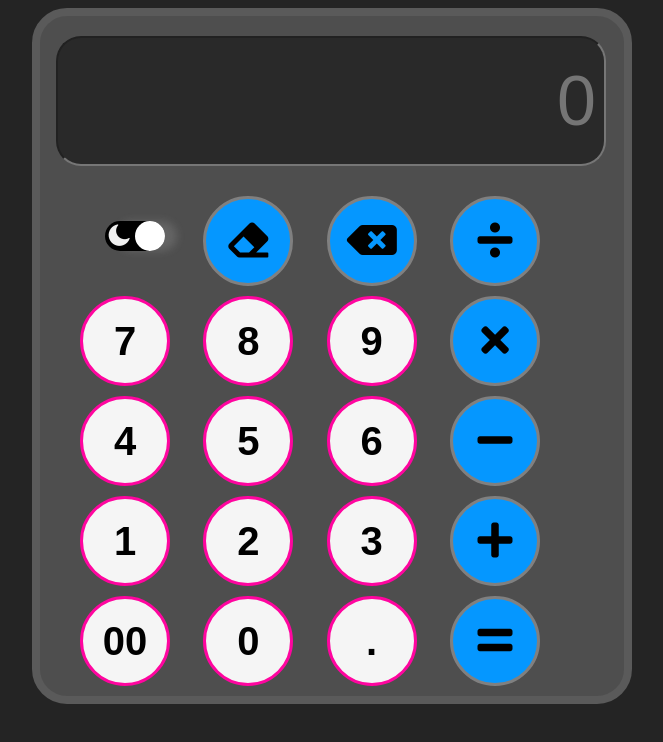
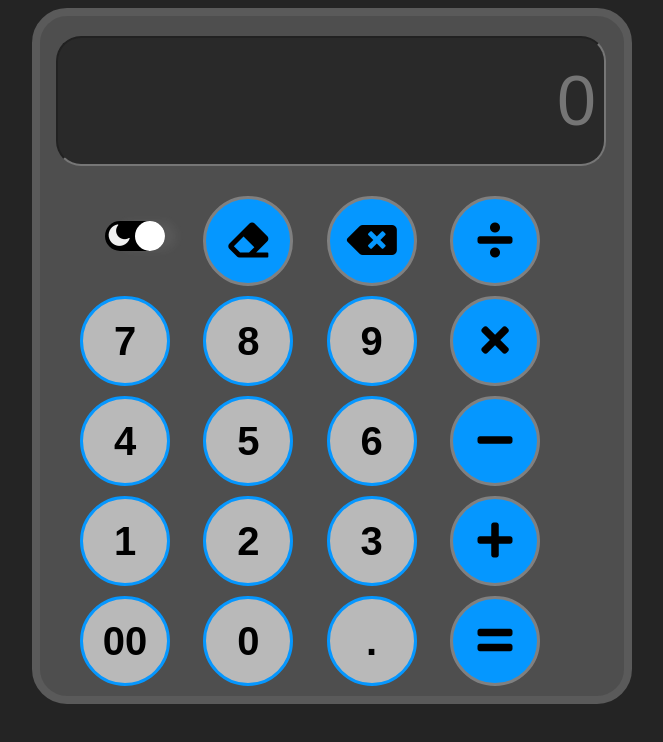
Before and after one commit to mohitsharawat/calculator, a plain HTML site: page index.html in a window 1280 px wide. Both pictures are taken after a click on the label 495 px from the left and 236 px from the top of the page. Shown: the whole page, without its empty margins (360-1023 px from the left). Drawn offline with Linux system fonts and the light colour scheme.

Commit message:
smooth dark light mode transition

```diff
--- a/colors.css
+++ b/colors.css
@@ -1,11 +1,13 @@
 /*light mode */
 .light {
     background-color: rgb(255, 255, 255);
+    transition: background-color 1s;
   }
 
   .light #calculatorwebsite {
     border: 8px solid black;
     background-color: white;
+    transition: background-color 1s;
   }
 
   .light #display input {
@@ -60,11 +62,13 @@
 
   .dark {
     background-color: rgb(36, 36, 36);
+    transition: background-color 1s;
   }
 
   .dark #calculatorwebsite {
     border: 8px solid rgb(90, 90, 90);
     background-color: rgb(78, 78, 78);
+    transition: background-color 1s;
   }
 
   .dark #display input {
@@ -77,8 +81,8 @@
   }
 
   .dark div button {
-    border: 3.5px solid rgb(255, 5, 159);
-    background-color: whitesmoke;
+    border: 3.5px solid rgb(5, 151, 255);
+    background-color: rgb(185, 185, 185);
     transition: background-color 1s;
   }
 
@@ -96,7 +100,7 @@
   }
 
   .dark .label {
-    box-shadow: 8px 0px 6px 0px rgba(232,232,232,0.15);
+    box-shadow: 8px 0px 6px 0px rgba(232,232,232,0.06);
       background-color: rgb(0, 0, 0);
   }
 
```
